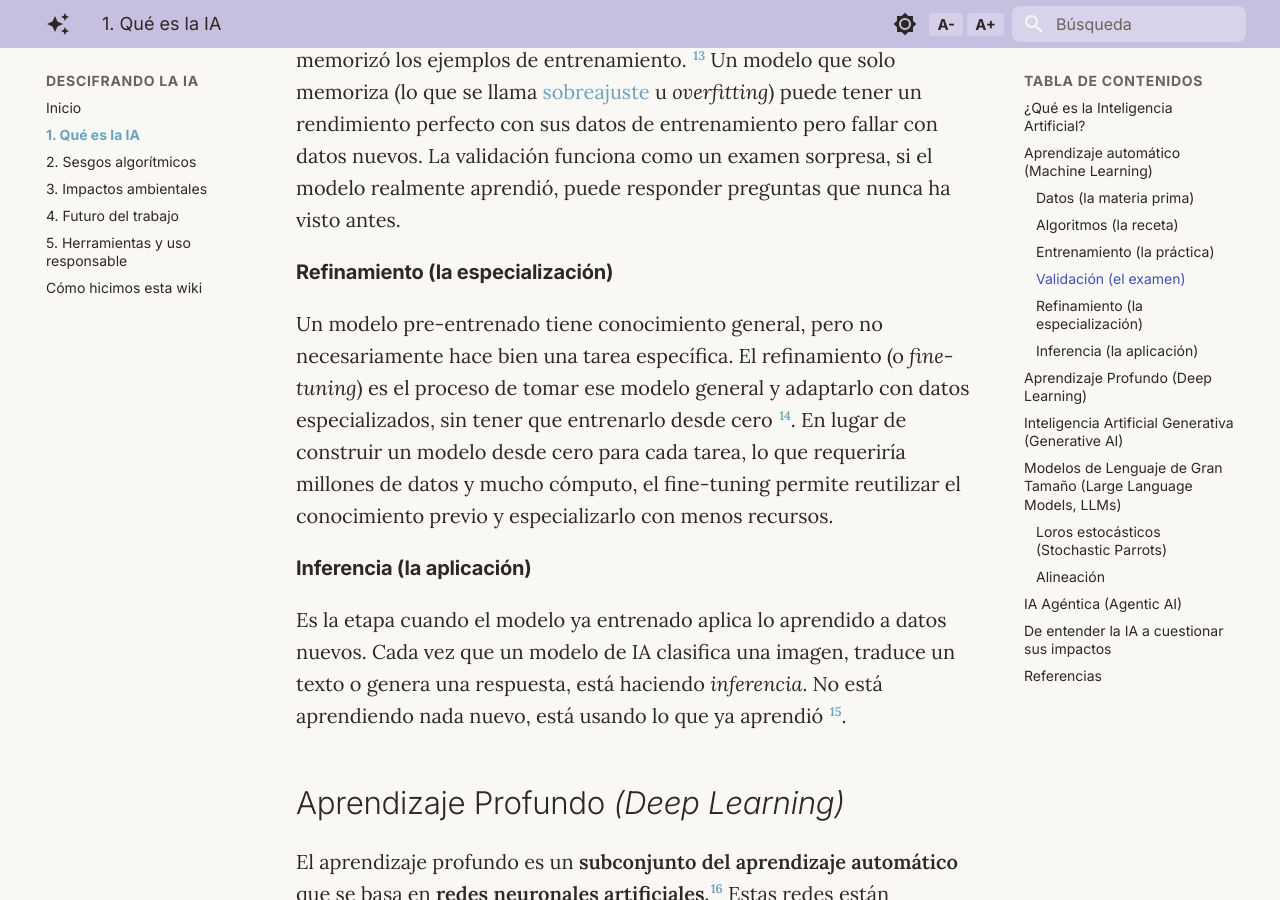
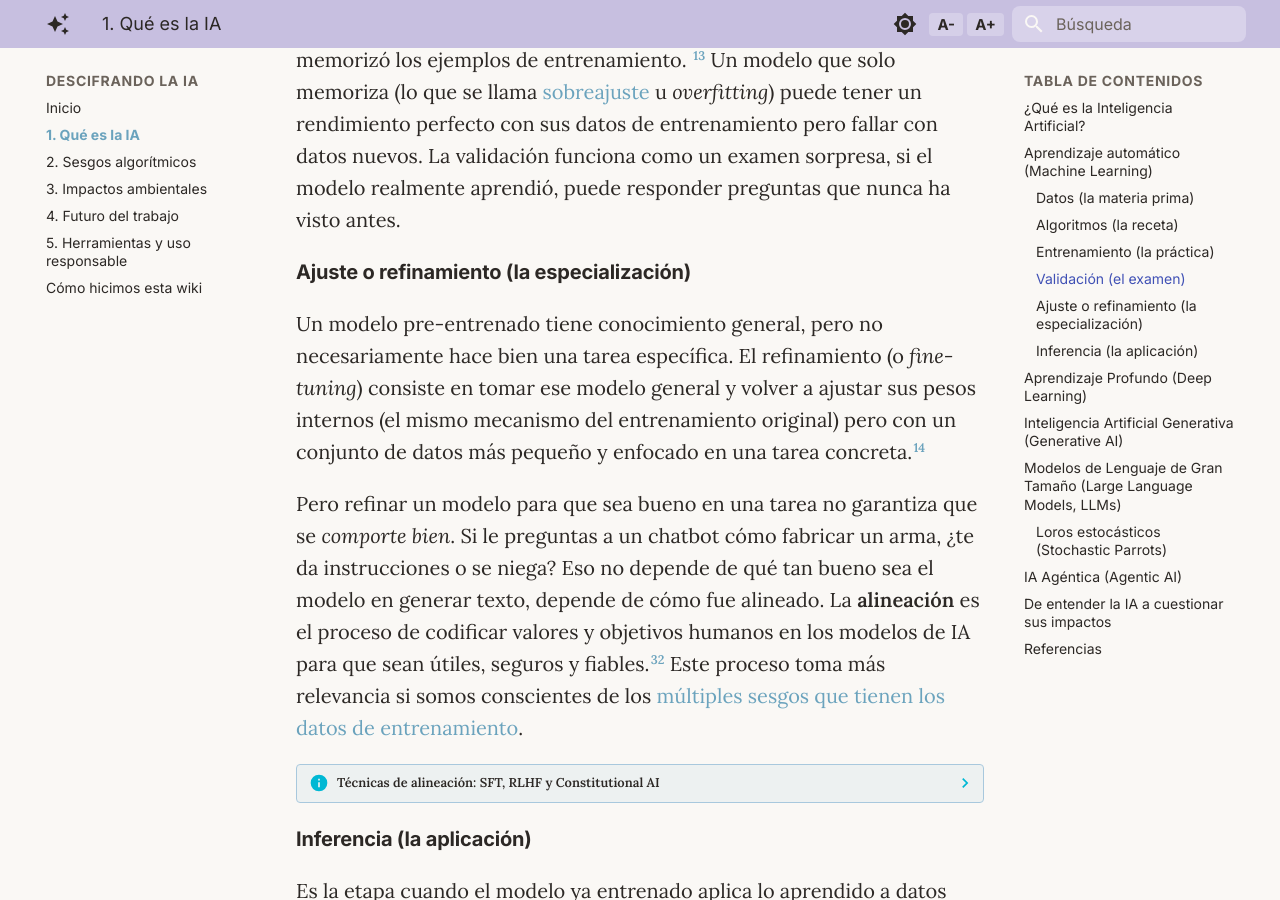
Before and after one commit to Hijas-de-Internet/descifrando-la-ia, an MkDocs documentation site: the page built from docs/01-que-es-la-ia.md, in a window 1280 px wide and 900 px high, scrolled down 3910 px. Built offline with MkDocs 1.6.1 and Material for MkDocs 9.7.7, drawn with Linux system fonts in a browser that asks for light colours; some of the changed text lies outside the part shown.

Commit message:
Cambios modulo1

```diff
--- a/docs/01-que-es-la-ia.md
+++ b/docs/01-que-es-la-ia.md
@@ -1,8 +1,8 @@
 # Descifrando la Inteligencia Artificial: conceptos básicos
 
+Hoy, usamos tecnologías de Inteligencia Artificial (IA) todos los días. Las redes sociales (TikTok, Instagram, Facebook) usan algoritmos de IA para decidir qué contenido mostrar. Netflix y Spotify aprenden de las series y películas que vemos.[^2] Google Maps predice tráfico con datos de millones de teléfonos.[^3] Los filtros de Snapchat e Instagram usan visión por computadora para identificar los rasgos faciales en tiempo real, lo que les permite aplicar máscaras y efectos digitales en tu rostro. [^3]
+
 ![La IA no es magia](images/00_Magia.png)
-
-Hoy, usamos tecnologías de Inteligencia Artificial (IA) todos los días. Las redes sociales (TikTok, Instagram, Facebook) usan algoritmos de IA para decidir qué contenido mostrar. Netflix y Spotify aprenden de las series y películas que vemos.[^2] Google Maps predice tráfico con datos de millones de teléfonos.[^3] Los filtros de Snapchat e Instagram usan visión por computadora para identificar los rasgos faciales en tiempo real, lo que les permite aplicar máscaras y efectos digitales en tu rostro. [^3]
 
 En este módulo, podrás entender qué es la Inteligencia Artificial, cómo funcionan las tecnologías detrás de ellas y profundizar sobre los modelos de lenguaje y otros conceptos clave que es necesario entender cuando usamos herramientas de IA. **El principal objetivo es entender que la IA no es magia**, es un conjunto de tecnologías que funcionan con matemáticas y modelos estadísticos que todas y todos tenemos la capacidad de entender.
 
@@ -42,8 +42,17 @@ Así como una persona aprende con la práctica, un modelo prueba una y otra vez
 
 #### Validación (el examen)
 Una vez entrenado, el modelo **se prueba con datos que nunca ha visto antes** para verificar si realmente aprendió patrones generalizables o solo memorizó los ejemplos de entrenamiento. [^13] Un modelo que solo memoriza (lo que se llama [sobreajuste](https://es.wikipedia.org/wiki/Sobreajuste) u *overfitting*) puede tener un rendimiento perfecto con sus datos de entrenamiento pero fallar con datos nuevos. La validación funciona como un examen sorpresa, si el modelo realmente aprendió, puede responder preguntas que nunca ha visto antes.
-#### Refinamiento (la especialización)
-Un modelo pre-entrenado tiene conocimiento general, pero no necesariamente hace bien una tarea específica. El refinamiento (o *fine-tuning*) es el proceso de tomar ese modelo general y adaptarlo con datos especializados, sin tener que entrenarlo desde cero [^14].  En lugar de construir un modelo desde cero para cada tarea, lo que requeriría millones de datos y mucho cómputo, el fine-tuning permite reutilizar el conocimiento previo y especializarlo con menos recursos.
+#### Ajuste o refinamiento (la especialización)
+Un modelo pre-entrenado tiene conocimiento general, pero no necesariamente hace bien una tarea específica. El refinamiento (o *fine-tuning*) consiste en tomar ese modelo general y volver a ajustar sus pesos internos (el mismo mecanismo del entrenamiento original) pero con un conjunto de datos más pequeño y enfocado en una tarea concreta.[^14]
+
+Pero refinar un modelo para que sea bueno en una tarea no garantiza que se *comporte bien*. Si le preguntas a un chatbot cómo fabricar un arma, ¿te da instrucciones o se niega? Eso no depende de qué tan bueno sea el modelo en generar texto, depende de cómo fue alineado. La **alineación** es el proceso de codificar valores y objetivos humanos en los modelos de IA para que sean útiles, seguros y fiables.[^32] Este proceso toma más relevancia si somos conscientes de los [múltiples sesgos que tienen los datos de entrenamiento](02-sesgos-algoritmicos.md).
+
+??? info "Técnicas de alineación: SFT, RLHF y Constitutional AI"
+    **Fine-tuning supervisado (SFT):** Se re-entrena el modelo con ejemplos etiquetados de cómo *debería* responder en distintas situaciones — básicamente, se le dan ejemplos del comportamiento deseado.[^27]
+
+    **RLHF (Reinforcement Learning from Human Feedback):** Evaluadores humanos comparan pares de respuestas y eligen cuál es mejor. Con esas comparaciones se entrena un "modelo de recompensa" que aprende a predecir qué respuestas prefieren los humanos. El modelo se optimiza para maximizar esas recompensas.[^28]
+
+    **Constitutional AI (Anthropic, 2022):** En lugar de depender exclusivamente de evaluadores humanos, el modelo se entrena con un conjunto de principios escritos (una "constitución"). Genera respuestas, se autocritica según esos principios, y se revisa a sí mismo.[^29]
 #### Inferencia (la aplicación)
 Es la etapa cuando el modelo ya entrenado aplica lo aprendido a datos nuevos. Cada vez que un modelo de IA clasifica una imagen, traduce un texto o genera una respuesta, está haciendo *inferencia*. No está aprendiendo nada nuevo, está usando lo que ya aprendió [^15].
 
@@ -109,17 +118,6 @@ El término de **loros estocásticos** fue acuñado por las investigadoras Emily
 ??? example "Conoce más sobre Timnit Gebru"
     Investigadora eritreo-etíope-estadounidense en ética de la IA. En diciembre de 2020, su empleo en Google terminó por el paper "On the Dangers of Stochastic Parrots". Aproximadamente 2,700 empleados firmaron una carta de protesta. Es cofundadora de Black in AI y fundadora del [Distributed Artificial Intelligence Research Institute (DAIR)](https://www.dair-institute.org/). Su caso es emblemático sobre el poder de las grandes empresas tecnológicas sobre la investigación crítica.[^26]
 
-### Alineación
-
-Un modelo de lenguaje entrenado con texto de Internet puede predecir palabras, pero no necesariamente tiene los resultados deseados ni se alinea con valores humanos. Para cerrar esa brecha se utilizan técnicas de alineación.
-
-??? info "¿Cómo se alinean los LLMs? SFT, RLHF y Constitutional AI"
-    **Fine-tuning supervisado (SFT):** Consiste en tomar un modelo de lenguaje preentrenado y seguir entrenándolo con un conjunto de datos más pequeño y específico para una tarea, con ejemplos etiquetados para que funcione mejor en la tarea específica sin perder los conocimientos generales adquiridos durante el preentrenamiento. [^27].
-
-    **RLHF (Reinforcement Learning from Human Feedback):** Evaluadores humanos comparan pares de respuestas del modelo y eligen cuál es mejor. Con esas comparaciones se entrena un "modelo de recompensa" que aprende a predecir qué respuestas prefieren los humanos. El modelo se optimiza para maximizar esas recompensas [^28].
-
-    **Constitutional AI (Anthropic, 2022):** En lugar de depender exclusivamente de evaluadores humanos, el modelo se entrena usando un conjunto de principios escritos (una "constitución"). El modelo genera respuestas, se autocritica según esos principios, y se revisa a sí mismo.[^29]
-
 ## IA Agéntica *(Agentic AI)*
 
 La IA agéntica se refiere a **sistemas de IA que actúan de manera autónoma** para lograr objetivos específicos, realizando múltiples acciones en secuencia **sin intervención humana constante**. [^30] La principal diferencia con ChatGPT y otros chatbots es que estas aplicaciones responden a prompts individuales, mientras que un agente de IA puede planear, ejecutar tareas complejas y adaptarse según los resultados.
@@ -182,7 +180,8 @@ Los modelos de IA aprenden de datos que reflejan las desigualdades del mundo rea
     **Cursos gratuitos (conceptos fundamentales):**
 
     - **Generative AI for Everyone (DeepLearning.AI):** https://www.coursera.org/learn/generative-ai-for-everyone — Curso introductorio de Andrew Ng sobre cómo funciona la IA generativa, sus aplicaciones y su impacto. Sin requisitos previos, ~3 horas
-    - **Elements of AI (en español):** https://www.elementsofai.com/es/ — Fundamentos conceptuales de IA (Universidad de Helsinki)
+    - **Elements of AI (en español):** https://course.elementsofai.com/es/ — Fundamentos conceptuales de IA (Universidad de Helsinki)
+    - **Recursos Educativos Abiertos en IA (Tec de Monterrey):** https://observatorio.tec.mx/recursos-educativos-abiertos-en-inteligencia-artificial/ — Colección de recursos abiertos sobre inteligencia artificial
     - **Google AI - Intro al ML (español):** https://cloud.google.com/learn/training/machinelearning-ai?hl=es — Introducción al aprendizaje automático
     - **Google Skills:** https://www.skills.google/ — Cursos gratuitos de Google sobre IA y tecnología
 
@@ -227,3 +226,4 @@ Los modelos de IA aprenden de datos que reflejan las desigualdades del mundo rea
 [^29]: Bai et al. (2022). "*Constitutional AI: Harmlessness from AI Feedback*". <https://arxiv.org/abs/2212.08073>
 [^30]: Google Cloud. "*What is an AI agent*?. <https://cloud.google.com/discover/what-are-ai-agents?hl=en>
 [^31]: Jay Alammar. "*The Illustrated Transformer*. <https://jalammar.github.io/illustrated-transformer/#:~:text=As%20the%20model%20processes%20each,one%20we're%20currently%20processing.>
+[^32]: IBM. ¿Qué es la alineación de la IA?. <https://www.ibm.com/mx-es/think/topics/ai-alignment>
```
